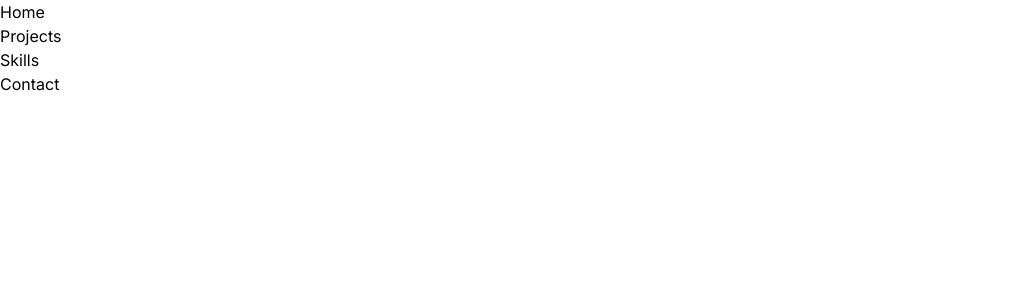
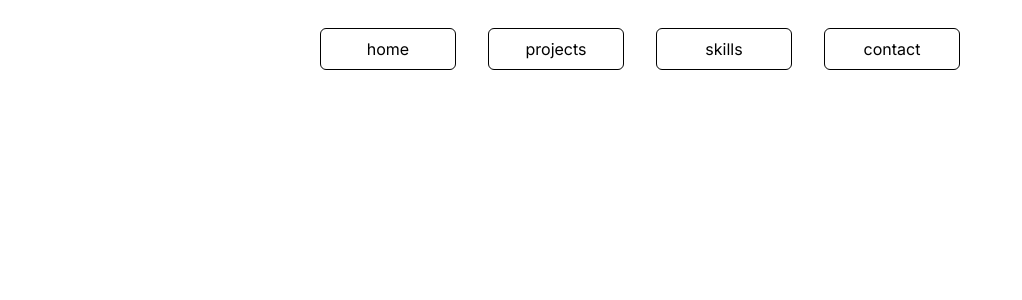
Before and after one commit to xsvomvi/portfoliosao, a Next.js app: page / in a window 1280 px wide. Shown: the top 300 px of the page, without its empty margins (0-1022 px from the left). Built offline with nearby package versions, Linux system fonts and the light colour scheme.

Commit message:
+ completed navbar

```diff
--- a/app/components/navbar.jsx
+++ b/app/components/navbar.jsx
@@ -1,18 +1,30 @@
-import React from 'react'
+import React from "react";
+import { Homemade_Apple } from "next/font/google";
+import { Fugaz_One } from "next/font/google";
+
+const homemadeApple = Homemade_Apple({ subsets: ["latin"], weight: "400" });
+const fugazOne = Fugaz_One({ subsets: ["latin"], weight: "400" });
+
+const links = ["home", "projects", "skills", "contact"];
 
 const Navbar = () => {
   return (
-    <>
-      <nav>
-        <ul>
-            <li><a href="#top">Home</a></li>
-            <li><a href="#projects">Projects</a></li>
-            <li><a href="#skills">Skills</a></li>
-            <li><a href="#contact">Contact</a></li>
-        </ul>
-      </nav>
-    </>
-  )
-}
+    <nav className="w-full fixed px-5 lg:px-8 xl:px-[8%] py-4 flex items-center justify-center z-50 bg-white">
+      <ul className="flex items-center gap-6 lg:gap-8 rounded-full px-12 py-3">
+        {links.map((link) => (
+          <li key={link}>
+            <a
+              href={`#${link}`}
+              className={`border border-black py-2 px-3 w-[136px] block text-center rounded-md
+                           transition-transform duration-500 transform hover:scale-105`}
+            >
+              {link}
+            </a>
+          </li>
+        ))}
+      </ul>
+    </nav>
+  );
+};
 
-export default Navbar
+export default Navbar;
--- a/app/globals.css
+++ b/app/globals.css
@@ -1,5 +1 @@
 @import "tailwindcss";
-
-*{
-  font-family: inter;
-}
--- a/app/layout.js
+++ b/app/layout.js
@@ -1,18 +1,9 @@
-import { Fugaz_One, Homemade_Apple, Inter } from "next/font/google";
+import { Homemade_Apple, Inter, Fugaz_One } from "next/font/google";
 import "./globals.css";
 
-const fugazOne = Fugaz_One({
-  subsets: ["latin"], weight: ["400"]
-});
-
-const homemadeApple = Homemade_Apple({
-  subsets: ["latin"], weight: ["400"]
-});
-
-const inter = Inter({
-  subsets: ["latin"], weight: ["400"]
-});
-
+const homemadeApple = Homemade_Apple({ subsets: ["latin"], weight: "400" });
+const inter = Inter({ subsets: ["latin"], weight: "400" });
+const fugazOne = Fugaz_One({ subsets: ["latin"], weight: "400" });
 
 export const metadata = {
   title: "Sao's Portfolio",
@@ -22,9 +13,7 @@ export const metadata = {
 export default function RootLayout({ children }) {
   return (
     <html lang="en">
-      <body
-        className={`${fugazOne.className} ${homemadeApple.className} ${inter.className} antialiased`}
-      >
+      <body className={`${inter.className} antialiased`}>
         {children}
       </body>
     </html>
--- /dev/null
+++ b/tailwind.config.mjs
@@ -0,0 +1,21 @@
+/** @type {import('tailwindcss').Config} */
+export default {
+  content: [
+    "./pages/**/*.{js,ts,jsx,tsx,mdx}",
+    "./components/**/*.{js,ts,jsx,tsx,mdx}",
+    "./app/**/*.{js,ts,jsx,tsx,mdx}",
+  ],
+  theme: {
+    extend: {
+      colors: {
+        'my-black': '#231F20', // custom kleur
+      },
+      fontFamily: {
+        homemadeApple: ["Homemade_Apple", "sans-serif"],
+        inter: ["Inter", "sans-serif"],
+        fugazOne: ["Fugaz_One", "sans-serif"],
+      },
+    },
+  },
+  plugins: [],
+}
```
